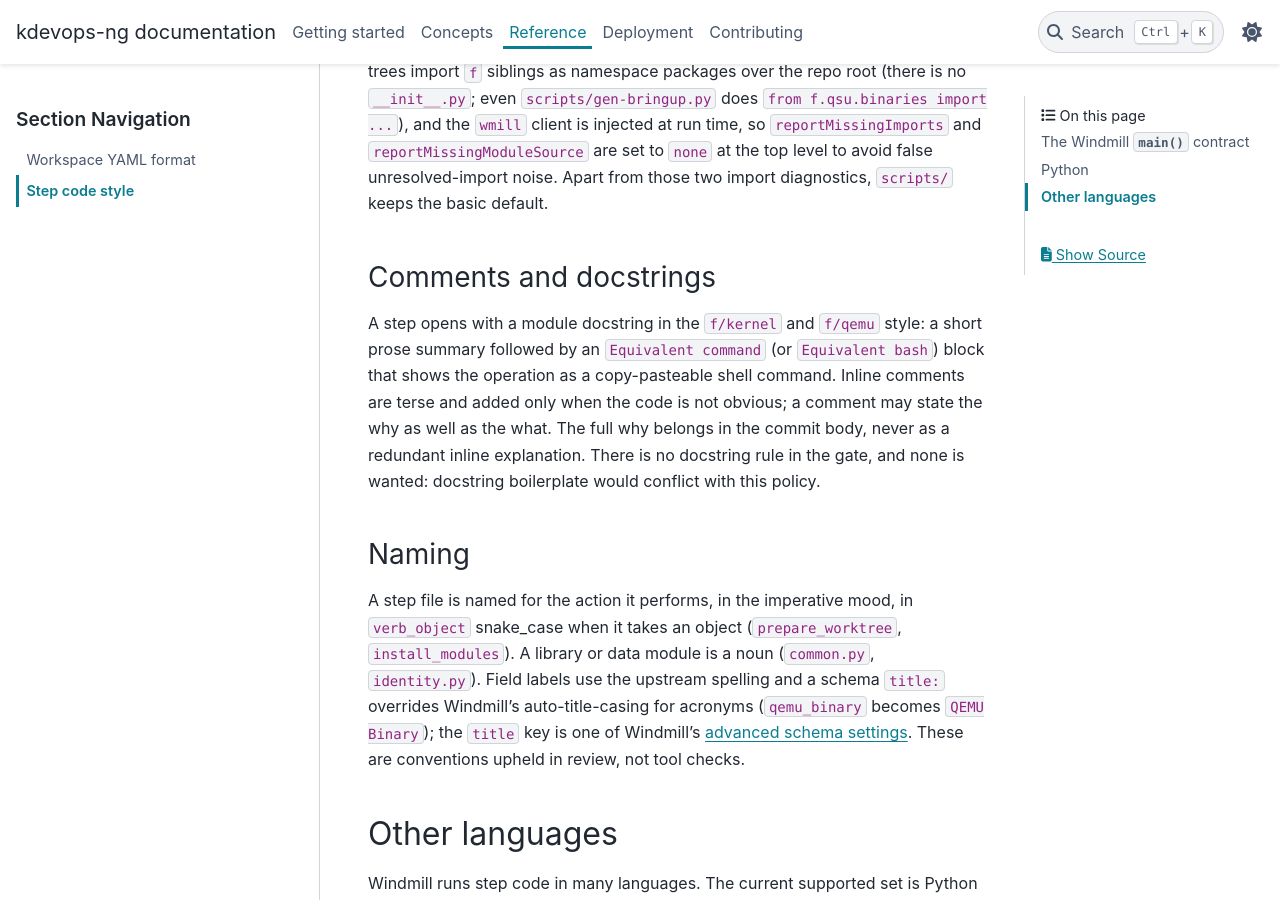
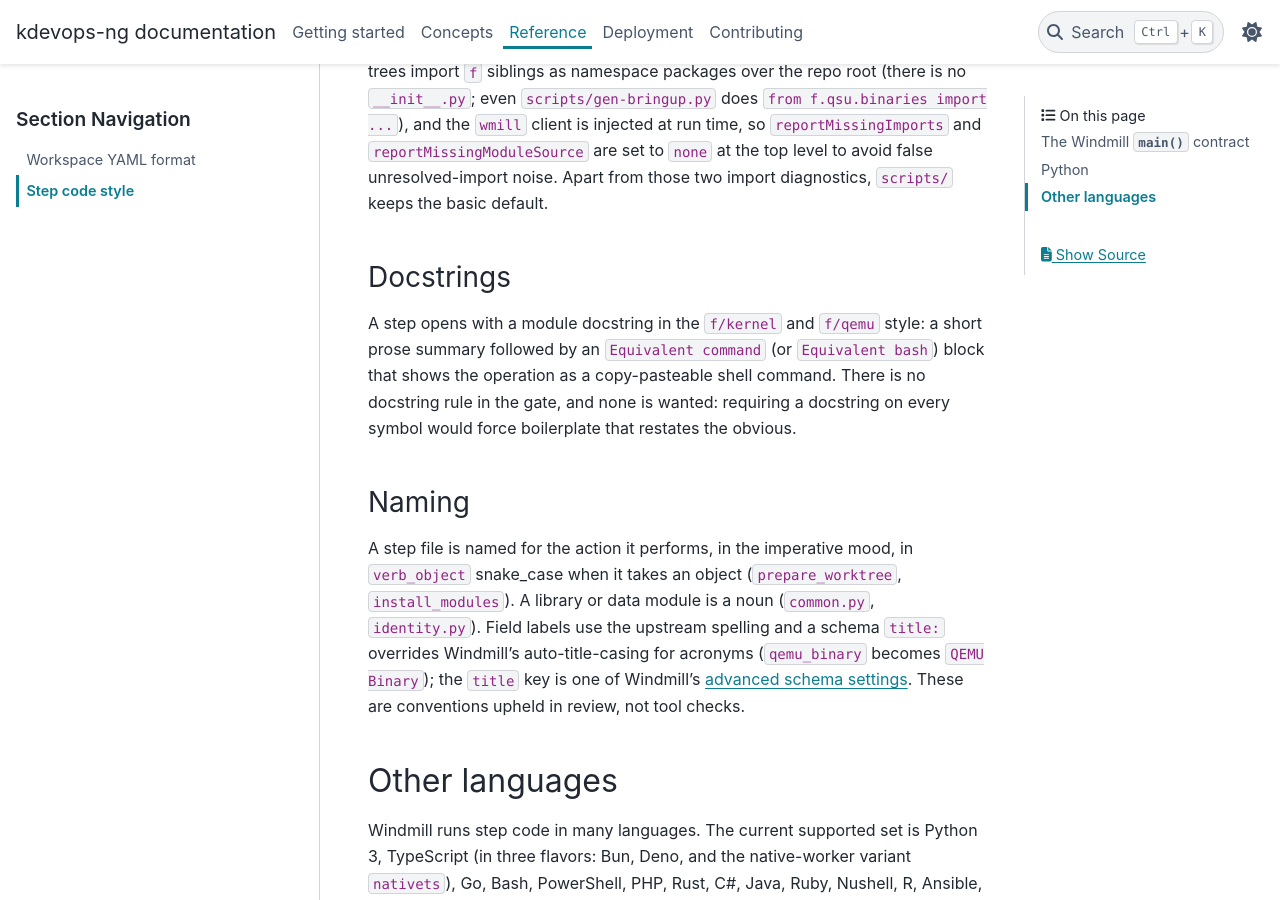
Before and after one commit to dagomez137/kdevops-ng, a Sphinx documentation site: the page built from docs/reference/step-code-style.rst, in a window 1280 px wide and 900 px high, scrolled down 4200 px. Built offline with Sphinx 7.4.7 and the PyData theme 0.15.4, drawn with Linux system fonts in a browser that asks for light colours.

Commit message:
docs: keep the comment policy in CLAUDE.md, not the rst
The terse-comment convention lived in two places with the same
self-contradiction: it both permitted an inline why and forbade one.
Keep the single intent in CLAUDE.md, where it is an authoring rule:
comment only what is not obvious, and put the why in the commit body.
Stop restating it in the step-code-style reference, which is contributor
documentation rather than the authoring policy. With the comment
sentence gone the section covers only docstrings, so retitle it and
reword the no-gated-docstring-rule note to stand on its own instead of
pointing at the removed sentence.

Generated-by: Claude AI
Signed-off-by: Daniel Gomez <da.gomez@kernel.org>

```diff
--- a/docs/reference/step-code-style.rst
+++ b/docs/reference/step-code-style.rst
@@ -202,17 +202,14 @@ time, so ``reportMissingImports`` and ``reportMissingModuleSource`` are set to
 ``none`` at the top level to avoid false unresolved-import noise. Apart from
 those two import diagnostics, ``scripts/`` keeps the basic default.
 
-Comments and docstrings
------------------------
+Docstrings
+----------
 
 A step opens with a module docstring in the ``f/kernel`` and ``f/qemu`` style:
 a short prose summary followed by an ``Equivalent command`` (or
 ``Equivalent bash``) block that shows the operation as a copy-pasteable shell
-command. Inline comments are terse and added only when the code is not
-obvious; a comment may state the why as well as the what. The full why belongs
-in the commit body, never as a redundant inline explanation. There is no
-docstring rule in the gate, and none is wanted: docstring boilerplate would
-conflict with this policy.
+command. There is no docstring rule in the gate, and none is wanted: requiring
+a docstring on every symbol would force boilerplate that restates the obvious.
 
 Naming
 ------
```
Also changed, not shown: CLAUDE.md (+1 -2 lines).
